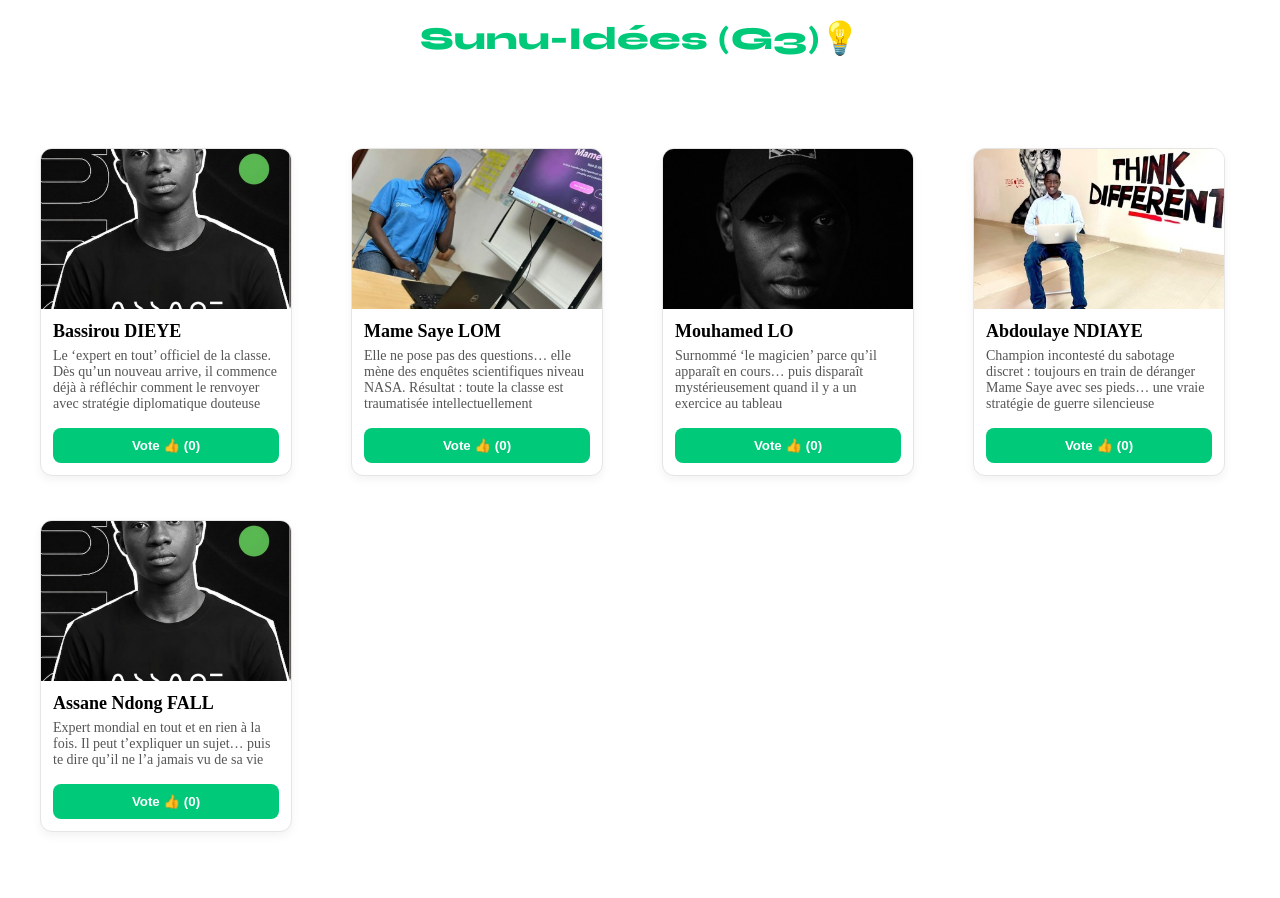
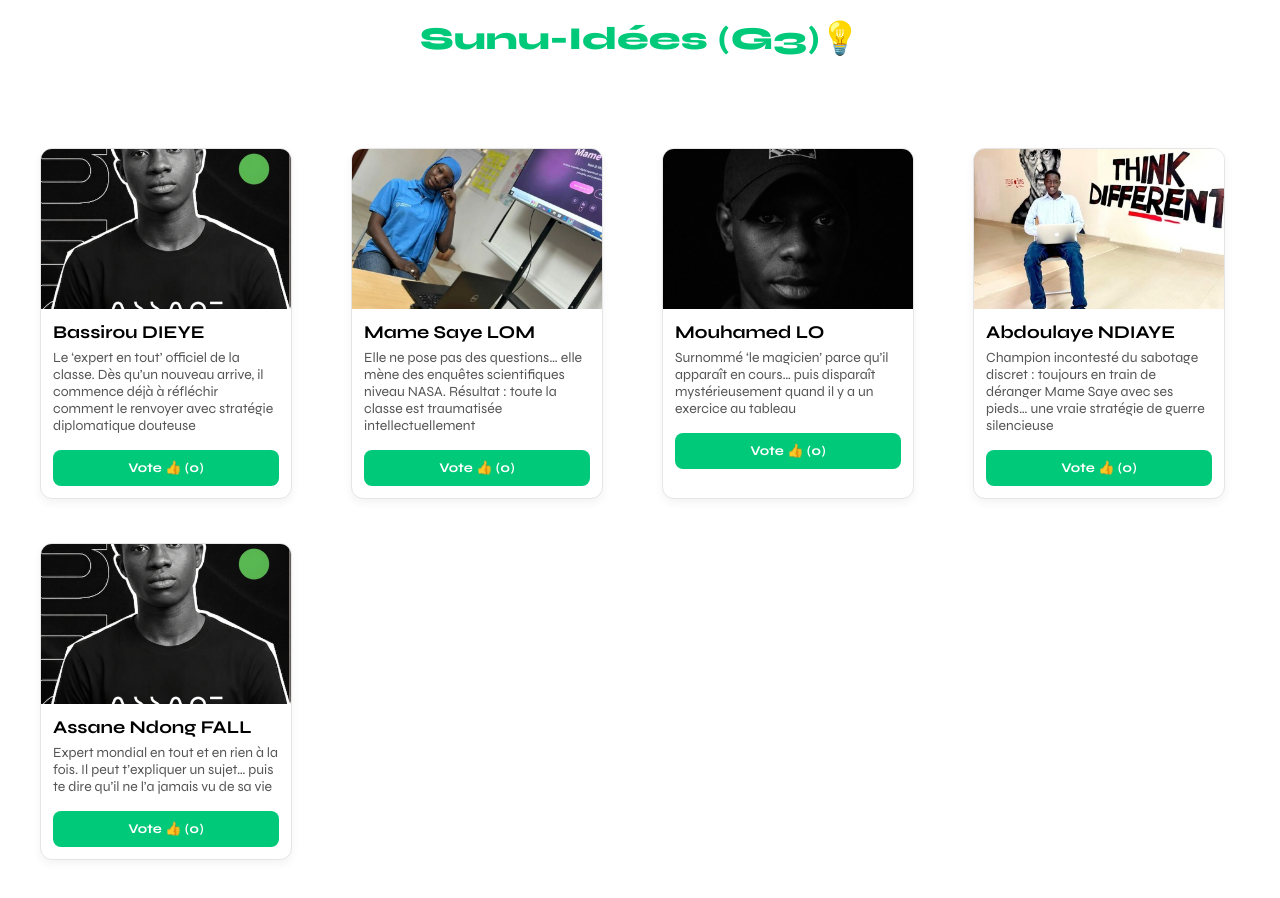
Before and after one commit to anf692/Sunu-idees-react, a React (Vite) app: page / in a window 1280 px wide. Before the commit the page ends 872 px from the top, so only its background shows below. Built offline with nearby package versions, Linux system fonts and the light colour scheme.

Commit message:
Modification du props en utilisant les props de destructuring

```diff
--- a/src/composants/CardIdee.css
+++ b/src/composants/CardIdee.css
@@ -1,3 +1,5 @@
+@import url('https://fonts.googleapis.com/css2?family=Syne:wght@400;700;800&family=DM+Sans:wght@400;500&display=swap');
+
 .card {
   width: 250px;
   background: white;
@@ -37,6 +39,7 @@
   font-size: 18px;
   margin: 0;
   font-weight: bold;
+  font-family: 'Syne', sans-serif;
 }
 
 /* DESCRIPTION */
@@ -44,6 +47,7 @@
   font-size: 14px;
   color: #555;
   margin: 0;
+    font-family: 'Syne', sans-serif;
 }
 
 /* BUTTON */
@@ -57,6 +61,7 @@
   color: white;
   font-weight: bold;
   transition: background 0.2s ease;
+  font-family: 'Syne', sans-serif;
 }
 
 .card button:hover {
--- a/src/composants/CardIdee.jsx
+++ b/src/composants/CardIdee.jsx
@@ -3,7 +3,7 @@ import "./CardIdee.css";
 
 
 
-function CardIdee(props){
+function CardIdee({image, titre, description}){
 
     const [vote, setVote]= useState(0)
 
@@ -13,11 +13,11 @@ function CardIdee(props){
 
     return(
         <div className="card">
-            <img src={props.image} alt="" />
+            <img src={image} alt="" />
 
             <div className="card-content">
-                <h2>{props.titre}</h2>
-                <p>{props.description}</p>
+                <h2>{titre}</h2>
+                <p>{description}</p>
 
                 <button onClick={Comptevote}>
                 Vote 👍 ({vote})
```
